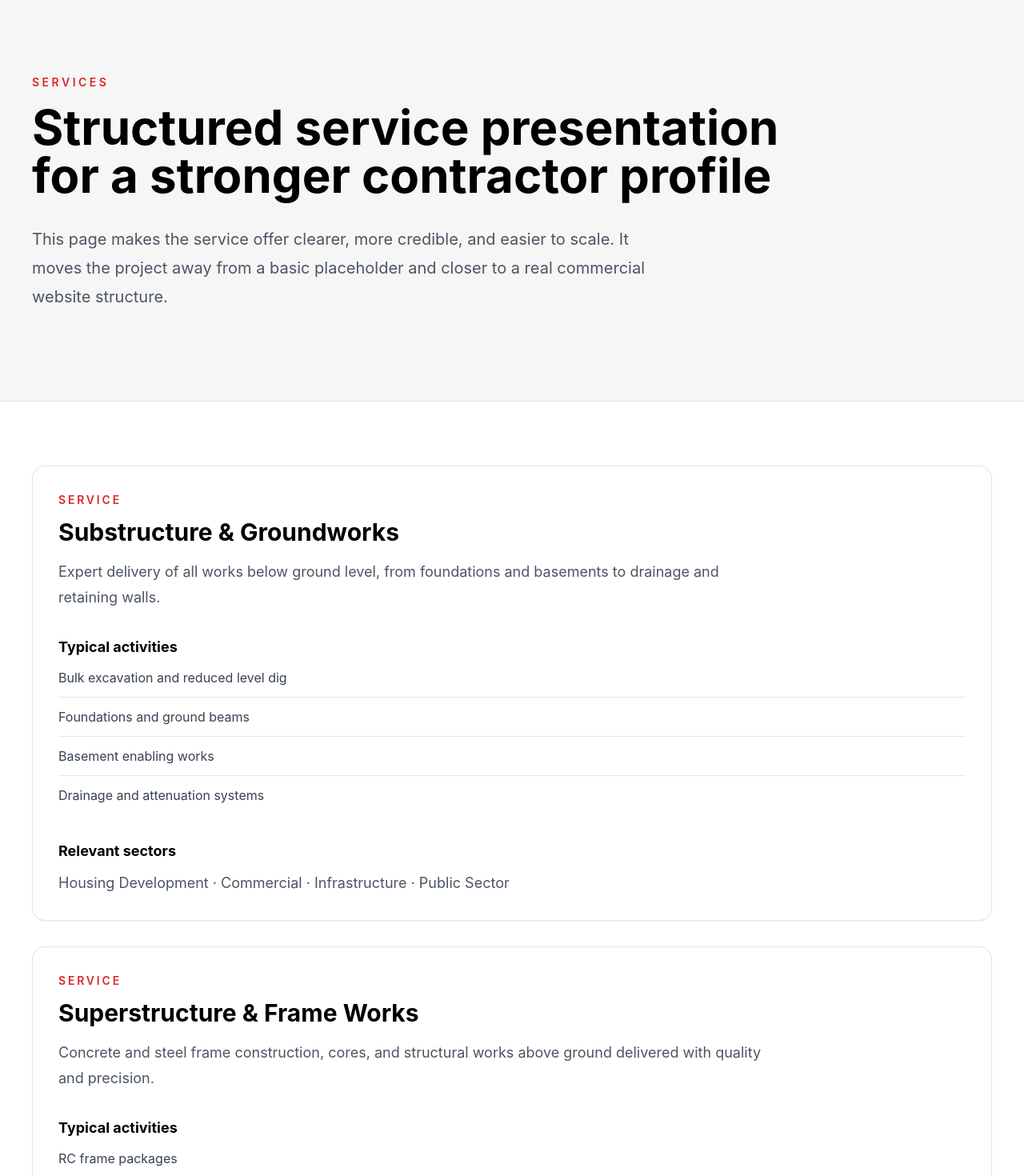
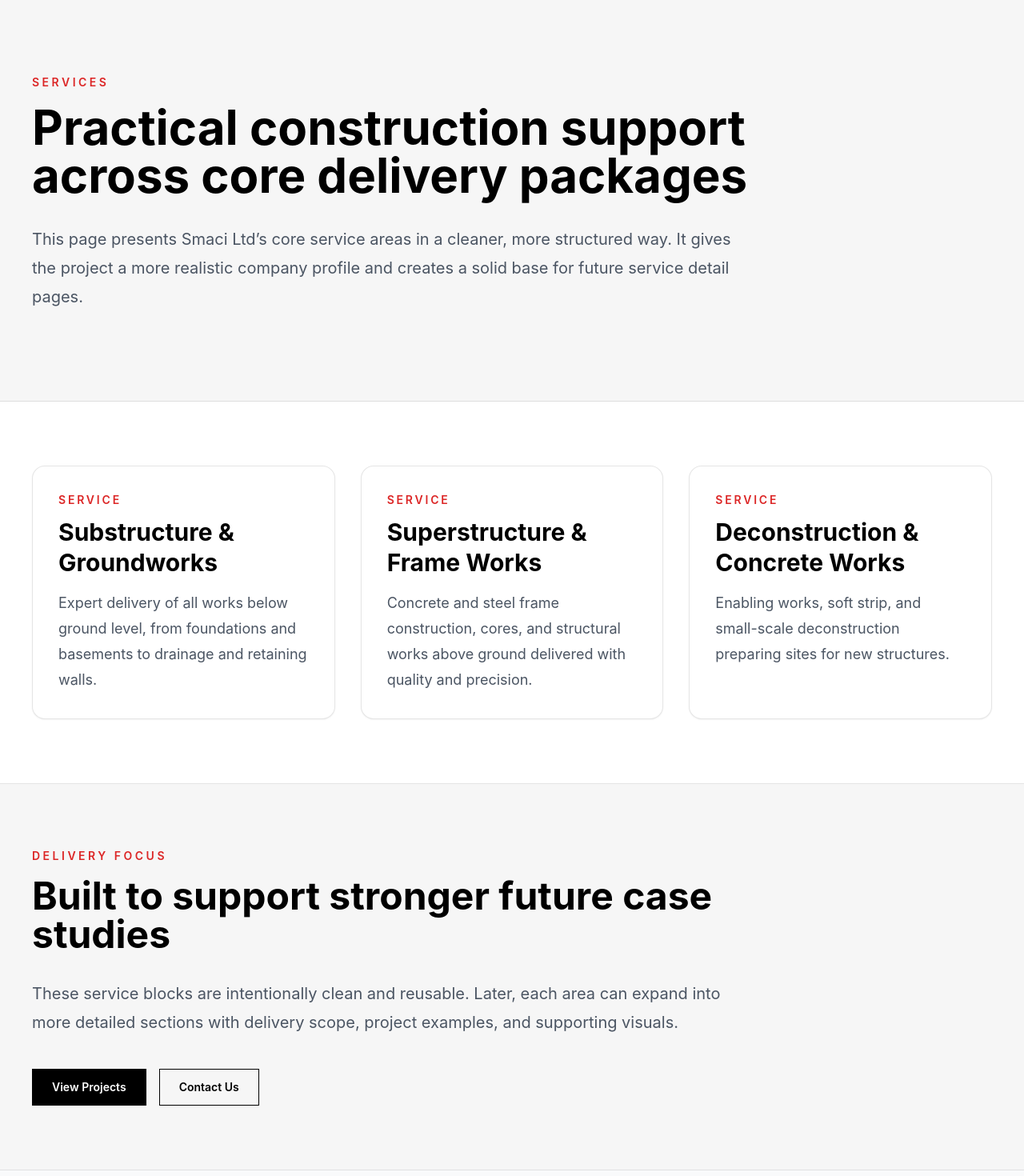
Before and after one commit to AlmirPeza/smaci-website, a React (Vite) app: page /services in a window 1280 px wide. Shown: the part 100-1570 px from the top of the page at 80% size. Built offline with nearby package versions, Linux system fonts and the light colour scheme.

Commit message:
feat: build services sectors and insights content pages

```diff
--- a/src/pages/InsightDetail.tsx
+++ b/src/pages/InsightDetail.tsx
@@ -1,27 +1,9 @@
 import { Link, useParams } from "react-router-dom";
-import * as insightsData from "@/data/insights";
-
-type InsightItem = {
-  slug: string;
-  title: string;
-  date: string;
-  summary: string;
-  category?: string;
-  content?: string;
-};
+import { getInsightBySlug } from "@/data/insights";
 
 export default function InsightDetail() {
   const { slug } = useParams();
-
-  const insight =
-    typeof (insightsData as { getInsightBySlug?: (value: string) => InsightItem | undefined })
-      .getInsightBySlug === "function"
-      ? (insightsData as { getInsightBySlug: (value: string) => InsightItem | undefined }).getInsightBySlug(
-          slug ?? "",
-        )
-      : ((insightsData as { insights?: InsightItem[] }).insights ?? []).find(
-          (item: InsightItem) => item.slug === slug,
-        );
+  const insight = getInsightBySlug(slug ?? "");
 
   if (!insight) {
     return (
@@ -32,8 +14,8 @@ export default function InsightDetail() {
           </p>
           <h1 className="text-4xl font-bold md:text-5xl">Insight not found</h1>
           <p className="mt-6 max-w-2xl text-lg leading-8 text-gray-600">
-            The requested article could not be loaded. Go back to the insights
-            page and choose another entry.
+            The requested insight could not be loaded. Return to the insights
+            page and open another article.
           </p>
           <Link
             to="/insights"
@@ -46,16 +28,14 @@ export default function InsightDetail() {
     );
   }
 
-  const sections = insight.content
-    ? insight.content.split("\n\n").filter(Boolean)
-    : [insight.summary];
+  const sections = insight.content.split("\n\n");
 
   return (
     <div className="min-h-screen bg-[#f6f6f6] text-black">
       <section className="border-b border-black/10">
         <div className="mx-auto max-w-7xl px-6 py-20 md:px-10 md:py-28">
           <p className="mb-4 text-sm font-semibold uppercase tracking-[0.25em] text-red-600">
-            {insight.category ?? "Insight"}
+            {insight.category}
           </p>
 
           <h1 className="max-w-4xl text-5xl font-bold leading-tight md:text-6xl">
@@ -73,7 +53,7 @@ export default function InsightDetail() {
       <section className="border-b border-black/10 bg-white">
         <div className="mx-auto max-w-4xl px-6 py-16 md:px-10">
           <article className="space-y-6">
-            {sections.map((section: string, index: number) => {
+            {sections.map((section, index) => {
               if (section.startsWith("## ")) {
                 return (
                   <h2 key={index} className="pt-4 text-3xl font-bold">
--- a/src/pages/Insights.tsx
+++ b/src/pages/Insights.tsx
@@ -1,21 +1,9 @@
 import { Link } from "react-router-dom";
-import * as insightsData from "@/data/insights";
-
-type InsightItem = {
-  id: string | number;
-  slug: string;
-  title: string;
-  date: string;
-  summary: string;
-  category?: string;
-};
-
-const insightItems: InsightItem[] =
-  typeof (insightsData as { getInsights?: () => InsightItem[] }).getInsights === "function"
-    ? (insightsData as { getInsights: () => InsightItem[] }).getInsights()
-    : ((insightsData as { insights?: InsightItem[] }).insights ?? []);
+import { getInsights } from "@/data/insights";
 
 export default function Insights() {
+  const insights = getInsights();
+
   return (
     <div className="min-h-screen bg-[#f6f6f6] text-black">
       <section className="border-b border-black/10">
@@ -28,30 +16,30 @@ export default function Insights() {
             News, thinking, and industry-led content structure
           </h1>
 
-          <p className="mt-8 max-w-3xl text-xl leading-9 text-gray-600">
+          <p className="mt-8 max-w-4xl text-xl leading-9 text-gray-600">
             This section gives the project an editorial layer. That matters
             because contractor websites often need more than services and
-            projects to feel credible and alive.
+            projects to feel credible, active, and commercially alive.
           </p>
         </div>
       </section>
 
       <section className="bg-white">
-        <div className="mx-auto grid max-w-7xl gap-8 px-6 py-20 md:grid-cols-3 md:px-10">
-          {insightItems.map((insight) => (
+        <div className="mx-auto grid max-w-7xl gap-8 px-6 py-20 md:px-10 lg:grid-cols-3">
+          {insights.map((insight) => (
             <article
               key={insight.id}
               className="rounded-2xl border border-black/10 bg-white p-8 shadow-sm"
             >
               <p className="mb-3 text-sm font-semibold uppercase tracking-[0.2em] text-red-600">
-                {insight.category ?? "Insight"}
+                {insight.category}
               </p>
 
-              <h2 className="mb-4 text-3xl font-bold leading-tight">
+              <h2 className="mb-5 text-3xl font-bold leading-tight">
                 {insight.title}
               </h2>
 
-              <p className="mb-6 text-base text-gray-500">{insight.date}</p>
+              <p className="mb-6 text-lg text-gray-500">{insight.date}</p>
 
               <p className="mb-8 text-lg leading-8 text-gray-600">
                 {insight.summary}
--- a/src/pages/Services.tsx
+++ b/src/pages/Services.tsx
@@ -1,14 +1,5 @@
+import { Link } from "react-router-dom";
 import { services } from "@/data/services";
-
-type ServiceItem = {
-  id: string | number;
-  title: string;
-  description: string;
-  activities?: string[];
-  sectors?: string[];
-};
-
-const serviceItems = services as ServiceItem[];
 
 export default function Services() {
   return (
@@ -20,20 +11,20 @@ export default function Services() {
           </p>
 
           <h1 className="max-w-5xl text-5xl font-bold leading-tight md:text-6xl">
-            Structured service presentation for a stronger contractor profile
+            Practical construction support across core delivery packages
           </h1>
 
-          <p className="mt-8 max-w-3xl text-xl leading-9 text-gray-600">
-            This page makes the service offer clearer, more credible, and easier
-            to scale. It moves the project away from a basic placeholder and
-            closer to a real commercial website structure.
+          <p className="mt-8 max-w-4xl text-xl leading-9 text-gray-600">
+            This page presents Smaci Ltd’s core service areas in a cleaner,
+            more structured way. It gives the project a more realistic company
+            profile and creates a solid base for future service detail pages.
           </p>
         </div>
       </section>
 
-      <section className="bg-white">
-        <div className="mx-auto grid max-w-7xl gap-8 px-6 py-20 md:px-10">
-          {serviceItems.map((service) => (
+      <section className="border-b border-black/10 bg-white">
+        <div className="mx-auto grid max-w-7xl gap-8 px-6 py-20 md:px-10 lg:grid-cols-3">
+          {services.map((service) => (
             <article
               key={service.id}
               className="rounded-2xl border border-black/10 bg-white p-8 shadow-sm"
@@ -42,33 +33,51 @@ export default function Services() {
                 Service
               </p>
 
-              <h2 className="mb-4 text-3xl font-bold">{service.title}</h2>
+              <h2 className="mb-4 text-3xl font-bold leading-tight">
+                {service.title}
+              </h2>
 
-              <p className="max-w-4xl text-lg leading-8 text-gray-600">
+              <p className="text-lg leading-8 text-gray-600">
                 {service.description}
               </p>
-
-              {Array.isArray(service.activities) && service.activities.length > 0 && (
-                <div className="mt-8">
-                  <h3 className="mb-3 text-lg font-bold">Typical activities</h3>
-                  <ul className="space-y-3 text-gray-700">
-                    {service.activities.map((activity) => (
-                      <li key={activity} className="border-b border-black/10 pb-3 last:border-b-0">
-                        {activity}
-                      </li>
-                    ))}
-                  </ul>
-                </div>
-              )}
-
-              {Array.isArray(service.sectors) && service.sectors.length > 0 && (
-                <div className="mt-8">
-                  <h3 className="mb-3 text-lg font-bold">Relevant sectors</h3>
-                  <p className="text-lg text-gray-600">{service.sectors.join(" · ")}</p>
-                </div>
-              )}
             </article>
           ))}
+        </div>
+      </section>
+
+      <section className="bg-[#f6f6f6]">
+        <div className="mx-auto max-w-7xl px-6 py-20 md:px-10">
+          <div className="max-w-4xl">
+            <p className="mb-4 text-sm font-semibold uppercase tracking-[0.25em] text-red-600">
+              Delivery Focus
+            </p>
+
+            <h2 className="text-4xl font-bold leading-tight md:text-5xl">
+              Built to support stronger future case studies
+            </h2>
+
+            <p className="mt-8 text-xl leading-9 text-gray-600">
+              These service blocks are intentionally clean and reusable. Later,
+              each area can expand into more detailed sections with delivery
+              scope, project examples, and supporting visuals.
+            </p>
+
+            <div className="mt-10 flex flex-wrap gap-4">
+              <Link
+                to="/projects"
+                className="inline-flex border border-black bg-black px-6 py-3 text-sm font-semibold text-white transition hover:bg-white hover:text-black"
+              >
+                View Projects
+              </Link>
+
+              <Link
+                to="/contact"
+                className="inline-flex border border-black px-6 py-3 text-sm font-semibold text-black transition hover:bg-black hover:text-white"
+              >
+                Contact Us
+              </Link>
+            </div>
+          </div>
         </div>
       </section>
     </div>
```
Also changed, not shown: src/pages/Sectors.tsx (+39 -32 lines).
